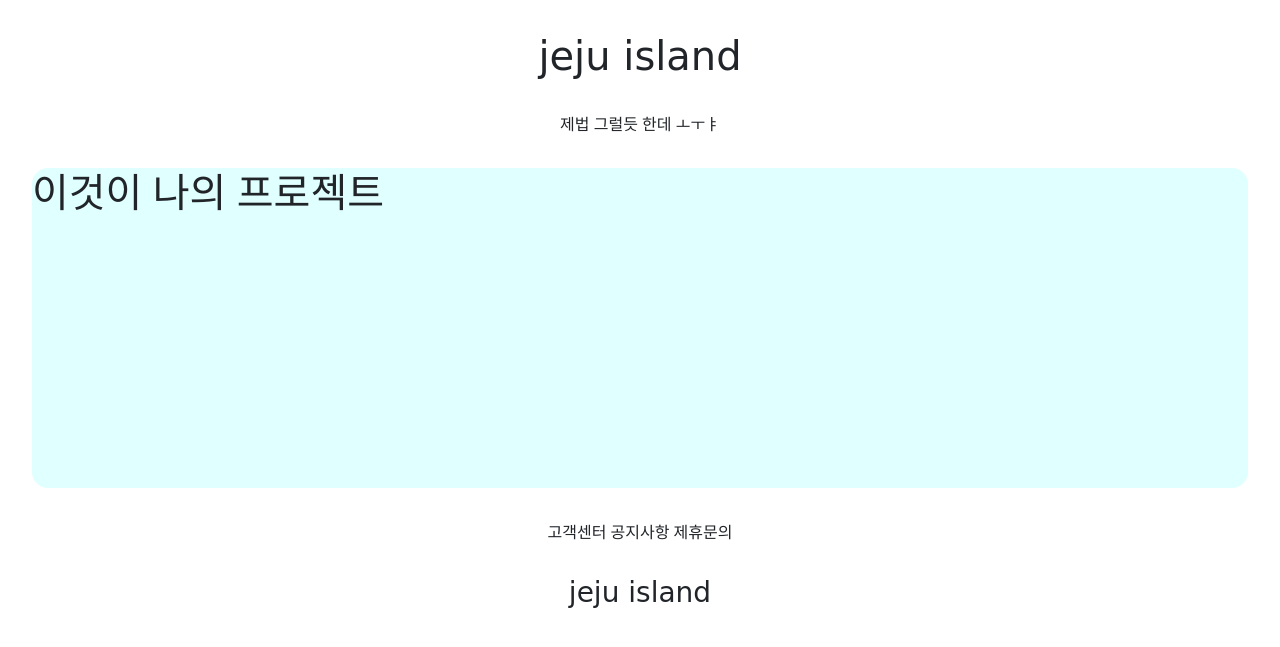
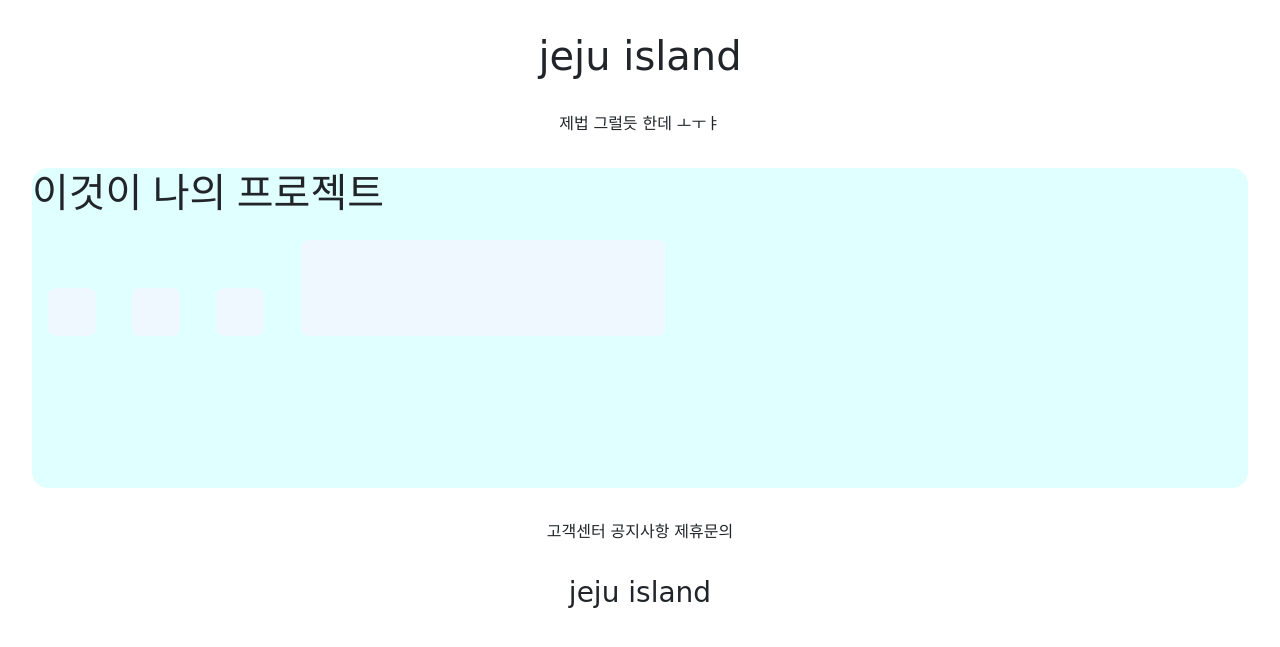
Before and after one commit to lugia574/myproject, a Django app: page /joinapp/my_project/ in a window 1280 px wide. Shown: the top 647 px of the page. Run offline with Django 3.2, Linux system fonts and the light colour scheme; parts of the project's set-up code (start-up, migrations or seed data) failed here and were passed over; some web fonts are replaced.

Commit message:
rem em 등

```diff
--- a/joinapp/templates/joinapp/my_project.html
+++ b/joinapp/templates/joinapp/my_project.html
@@ -1,9 +1,26 @@
 {% extends 'base.html' %}
 
 {% block content %}
+    <style>
+        .testing{
+            background-color: aliceblue;
+            height: 50px;
+            width: 50px;
+            margin: 1rem;
+            border-radius: 0.5rem;
+            display: inline-block;
+        }
+    </style>
 
-    <div style="background-color: lightcyan; height: 20rem; margin: 2rem; border-radius: 1rem">
+    <div style="background-color: lightcyan; height: 20rem; margin: 2rem; border-radius: 1rem; overflow: scroll;">
         <h1>이것이 나의 프로젝트</h1>
+        <div class="testing"  style="height: 48px; width: 48px;"></div>
+        <div class="testing"  style="height: 3rem; width: 3rem;"></div>
+        <div class="testing"  style="height: 3em; width: 3em;"></div>
+        <div class="testing"  style="height: 30%; width: 30%;"></div>
+
+
+
     </div>
 
 {% endblock %}
--- a/static/base.css
+++ b/static/base.css
@@ -6,6 +6,7 @@
 
 .jeju_main_btn{
     margin-bottom: 2rem;
+    font-family: 'Jua', sans-serif;
 }
 
 .jeju_footer_logo{
@@ -14,5 +15,6 @@
 }
 
 .jeju_footer_btn{
- margin-bottom: 2rem;
+    margin-bottom: 2rem;
+    font-family: 'Jua', sans-serif;
 }
--- a/templates/head.html
+++ b/templates/head.html
@@ -6,10 +6,10 @@
     {#부트스트랩 주소#}
     <link href="https://cdn.jsdelivr.net/npm/bootstrap@5.0.2/dist/css/bootstrap.min.css" rel="stylesheet" integrity="sha384-EVSTQN3/azprG1Anm3QDgpJLIm9Nao0Yz1ztcQTwFspd3yD65VohhpuuCOmLASjC" crossorigin="anonymous">
     {# 배민 폰트#}
-{#    <link rel="preconnect" href="https://fonts.googleapis.com">#}
-{#    <link rel="preconnect" href="https://fonts.gstatic.com" crossorigin>#}
-{#    <link href="https://fonts.googleapis.com/css2?family=Jua&family=Pacifico&display=swap" rel="stylesheet">#}
-    {#  메인 폰트  #}
+    <link rel="preconnect" href="https://fonts.googleapis.com">
+    <link rel="preconnect" href="https://fonts.gstatic.com" crossorigin>
+    <link href="https://fonts.googleapis.com/css2?family=Jua&family=Pacifico&display=swap" rel="stylesheet">
+    {#  로고 폰트  #}
     <link rel="preconnect" href="https://fonts.googleapis.com">
     <link rel="preconnect" href="https://fonts.gstatic.com" crossorigin>
     <link href="https://fonts.googleapis.com/css2?family=Gugi&display=swap" rel="stylesheet">
```
